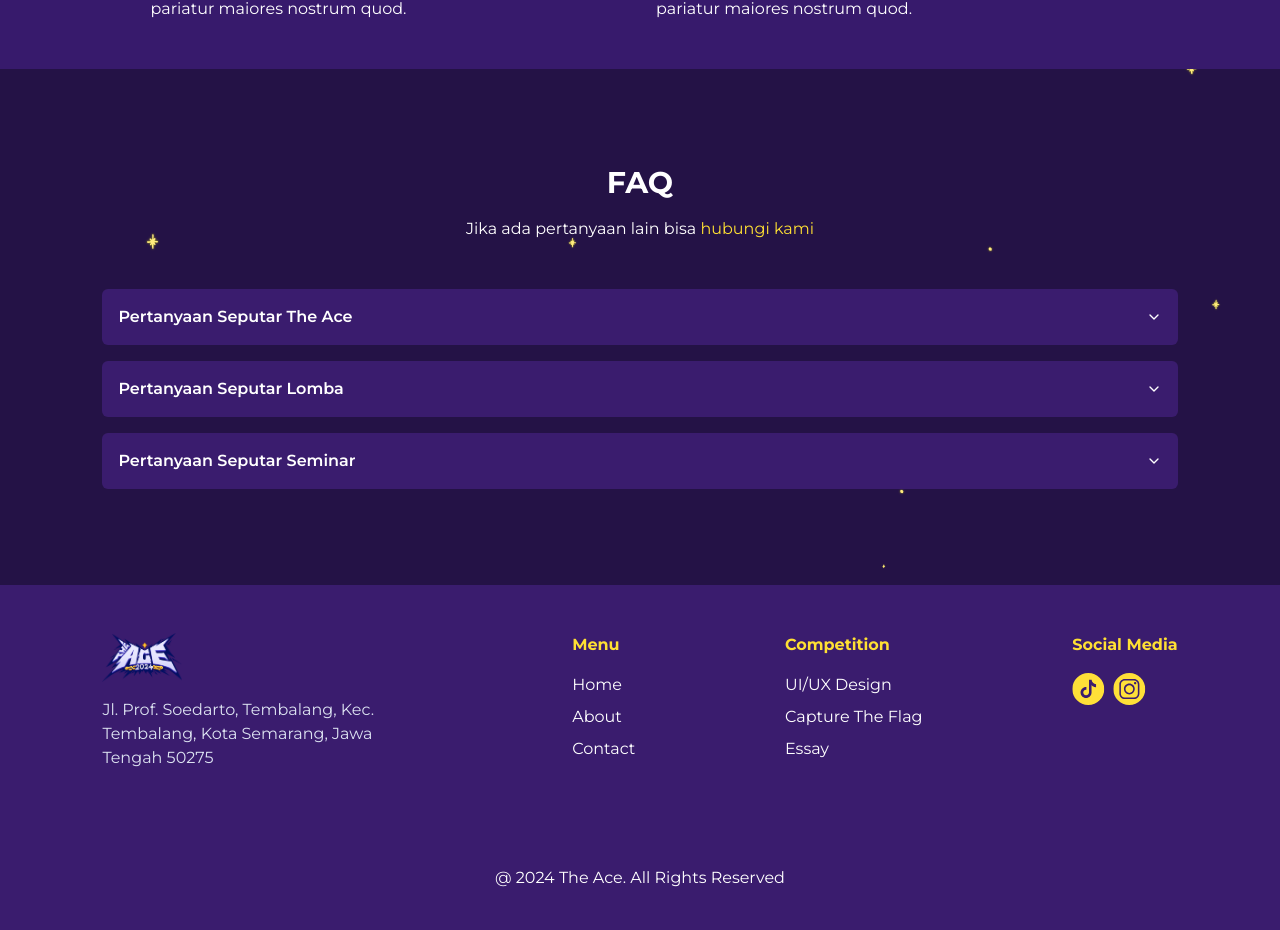
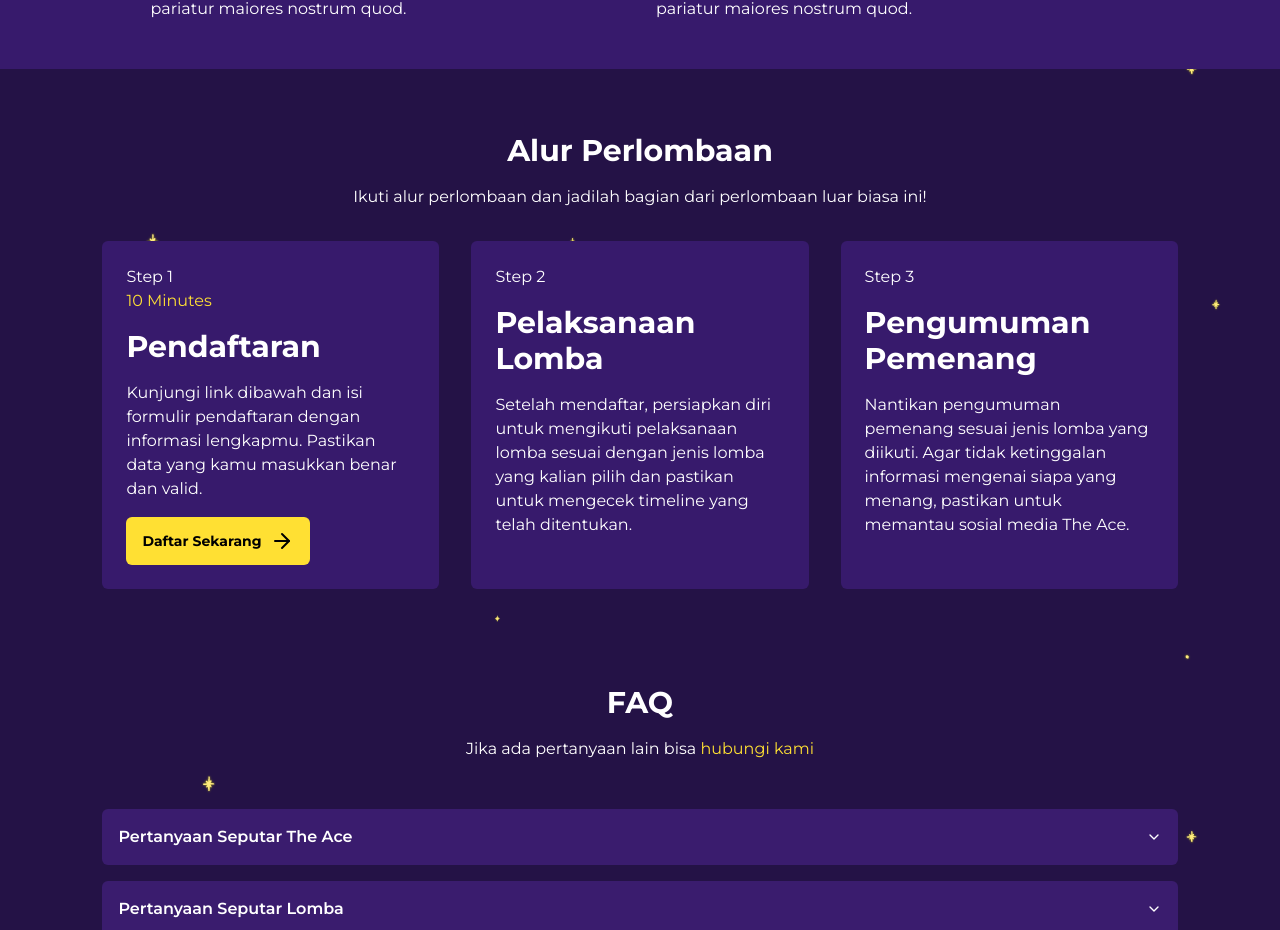
Before and after one commit to Brilliahib/theace-2024, a Next.js app: page / in a window 1280 px wide. Shown: the part 1411-2341 px from the top of the page. Built offline with nearby package versions, Linux system fonts and the light colour scheme.

Commit message:
add feat: timeline aka alur lomba (blm responsif)

```diff
--- a/app/page.jsx
+++ b/app/page.jsx
@@ -7,6 +7,7 @@ import { ArrowRight } from "lucide-react";
 import bgLanding from "/public/images/the-ace-landing.png";
 import bgMobile from "/public/images/bg-mobile.png";
 import AboutCompetition from "@/components/competition/about-competition";
+import Alur from "@/components/alur/alur";
 
 export default function Home() {
   const [isMobile, setIsMobile] = useState(false);
@@ -56,6 +57,8 @@ export default function Home() {
       </div>
       <LombaPage />
       <AboutCompetition />
+      {/* belom responsif sih alur.. maap buru2 */}
+      <Alur />
     </>
   );
 }
--- /dev/null
+++ b/components/alur/alur.jsx
@@ -0,0 +1,18 @@
+import React from 'react'
+import CardAlur from './card-alur'
+
+const Alur = () => {
+    return (
+        <>
+            <div className="text-center space-y-4 mt-16">
+                <h1 className="font-bold text-3xl">
+                    Alur Perlombaan
+                </h1>
+                <p className="text-base">Ikuti alur perlombaan dan jadilah bagian dari perlombaan luar biasa ini!</p>
+            </div>
+            <CardAlur />
+        </>
+    )
+}
+
+export default Alur
--- /dev/null
+++ b/components/alur/card-alur.jsx
@@ -0,0 +1,55 @@
+import { ArrowRight } from 'lucide-react'
+import React from 'react'
+import { Button } from '../ui/button'
+
+const CardAlur = () => {
+    const caption = [
+        {
+            step: 'Step 1',
+            time: '10 Minutes',
+            title: 'Pendaftaran',
+            information: 'Kunjungi link dibawah dan isi formulir pendaftaran dengan informasi lengkapmu. Pastikan data yang kamu masukkan benar dan valid.',
+            button:
+                <Button className="flex flex-row gap-2 rounded-md font-bold text-black h-12">
+                    Daftar Sekarang
+                    <ArrowRight color="#000000" />
+                </Button>
+        },
+        {
+            step: 'Step 2',
+            title: 'Pelaksanaan Lomba',
+            information: 'Setelah mendaftar, persiapkan diri untuk mengikuti pelaksanaan lomba sesuai dengan jenis lomba yang kalian pilih dan pastikan untuk mengecek timeline yang telah ditentukan.'
+        },
+        {
+            step: 'Step 3',
+            title: 'Pengumuman Pemenang',
+            information: 'Nantikan pengumuman pemenang  sesuai jenis lomba yang diikuti. Agar tidak ketinggalan informasi mengenai siapa yang menang, pastikan untuk memantau sosial media The Ace.'
+        }
+
+    ]
+    return (
+        <>
+            <div className="flex flex-row gap-8 justify-center items-stretch mt-8 pad-x">
+                {caption.map((item, index) => (
+                    <div key={index} className="bg-[#371A6C] p-6 rounded-md w-1/3 flex flex-col space-y-4">
+                        <div>
+                            <h1>{item.step}</h1>
+                            <h1 className='text-primary'>{item.time}</h1>
+                        </div>
+                        <div className="flex justify-between">
+                            <h1 className='font-bold md:text-3xl text-xl'>
+                                {item.title}
+                            </h1>
+                        </div>
+                        <p>{item.information}</p>
+                        <div>
+                            {item.button}
+                        </div>
+                    </div>
+                ))}
+            </div>
+        </>
+    )
+}
+
+export default CardAlur
--- a/components/competition/about-competition.jsx
+++ b/components/competition/about-competition.jsx
@@ -4,11 +4,11 @@ const AboutCompetition = () => {
     return (
         <>
             <div className="bg-[#371A6C] pad-x mt-12">
-                <div className="p-12 space-y-6">
-                    <h1 className="font-bold text-3xl">
+                <div className="md:p-12 p-6 space-y-6">
+                    <h1 className="font-bold text-md md:text-3xl">
                         About The Competition
                     </h1>
-                    <div className='flex md:flex-row flex-col gap-8 text-justify'>
+                    <div className='flex md:flex-row flex-col gap-8 text-justify md:text-base text-sm'>
                         <p>
                             Lorem ipsum dolor sit amet consectetur adipisicing elit. Quo vero recusandae quaerat reiciendis iste rerum rem architecto inventore et iusto non ea in labore optio officiis, pariatur maiores nostrum quod.
                         </p>
@@ -17,7 +17,6 @@ const AboutCompetition = () => {
                         </p>
                     </div>
                 </div>
-
             </div>
         </>
     )
```
